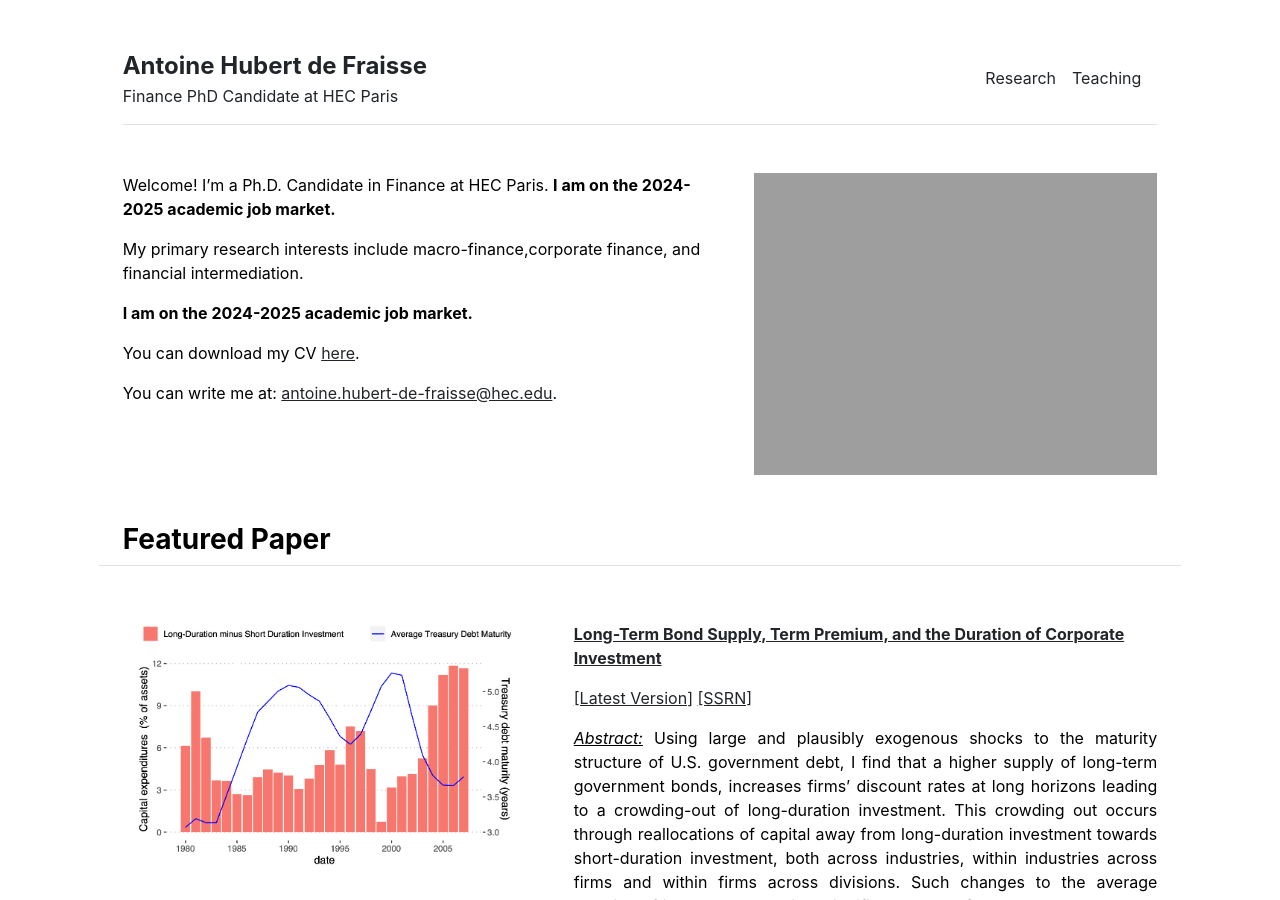
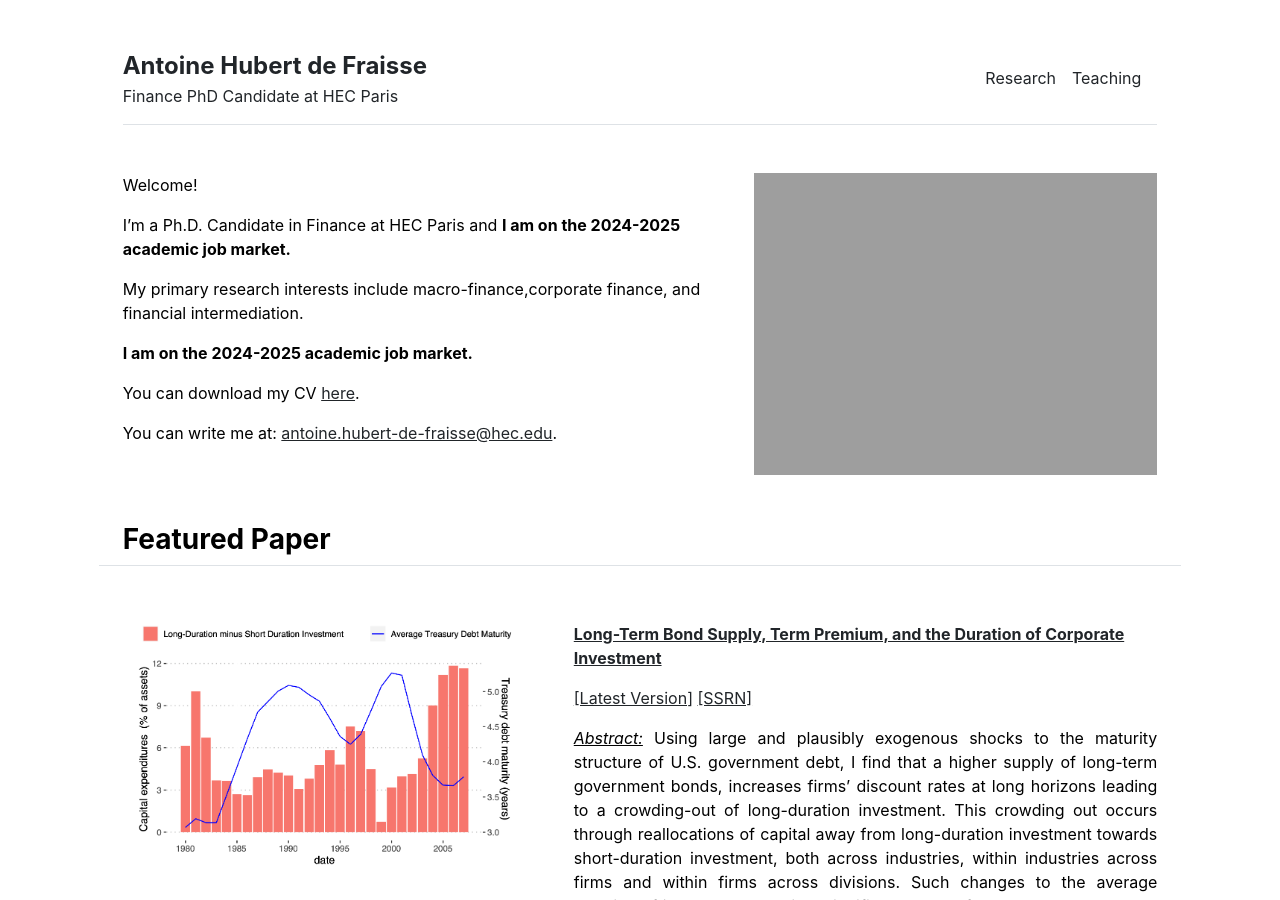
Before and after one commit to antoinehubertdefraisse/antoinehubertdefraisse.github.io, a Jekyll site: the page built from index.md, in a window 1280 px wide and 900 px high. Built offline with Jekyll 4.4.1, drawn with Linux system fonts in a browser that asks for light colours.

Commit message:
Update home.html

```diff
--- a/_layouts/home.html
+++ b/_layouts/home.html
@@ -5,7 +5,8 @@ layout: default
 <div class="row g-5 mb-5">
   <div class="col-md-7">
 <!--    <h3 class="fw-bold">About me</h3>
--->    Welcome! I’m a Ph.D. Candidate in Finance at HEC Paris. <b>I am on the 2024-2025 academic job market.</b> <p></p>
+-->    Welcome! <p></p>
+    I’m a Ph.D. Candidate in Finance at HEC Paris and <b>I am on the 2024-2025 academic job market.</b> <p></p>
     My primary research interests include macro-finance,corporate finance, and financial intermediation. <p></p>
     <b>I am on the 2024-2025 academic job market.</b> <p></p>
     You can download my CV <a href="http://antoinehubertdefraisse.github.io/pdf/CV_Antoine_HubertdeFraisse.pdf" target="_blank">here</a>. <p></p> 	  <p></p>
```
